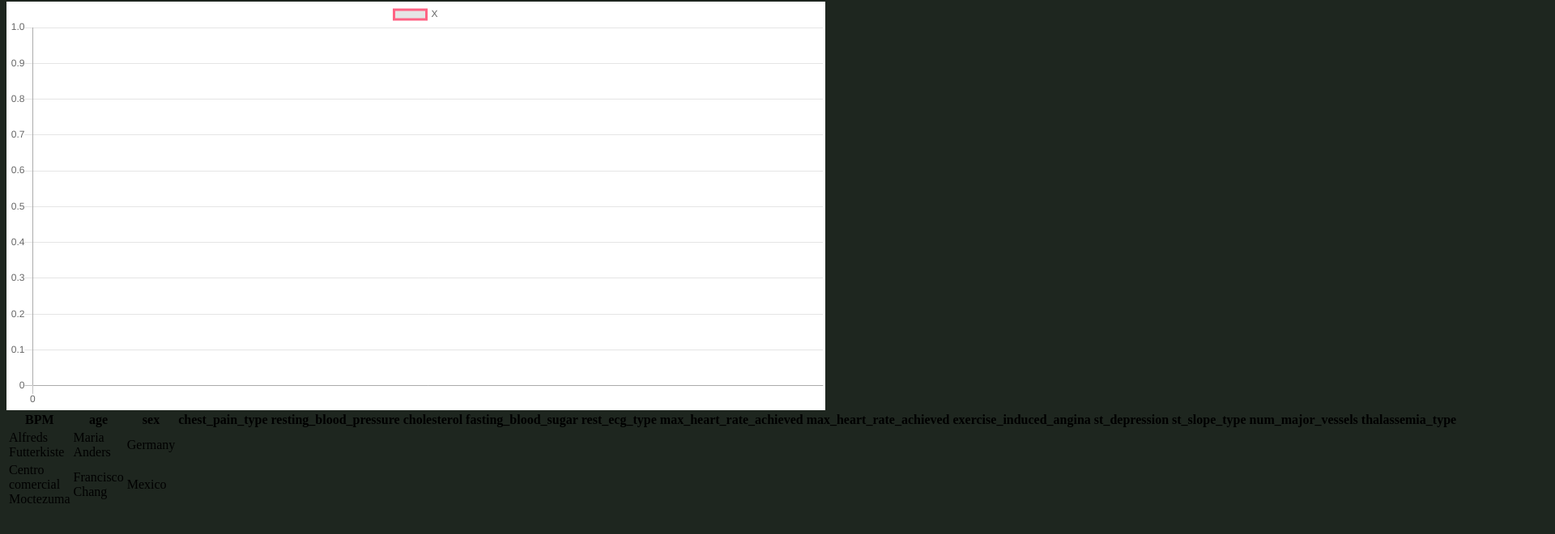
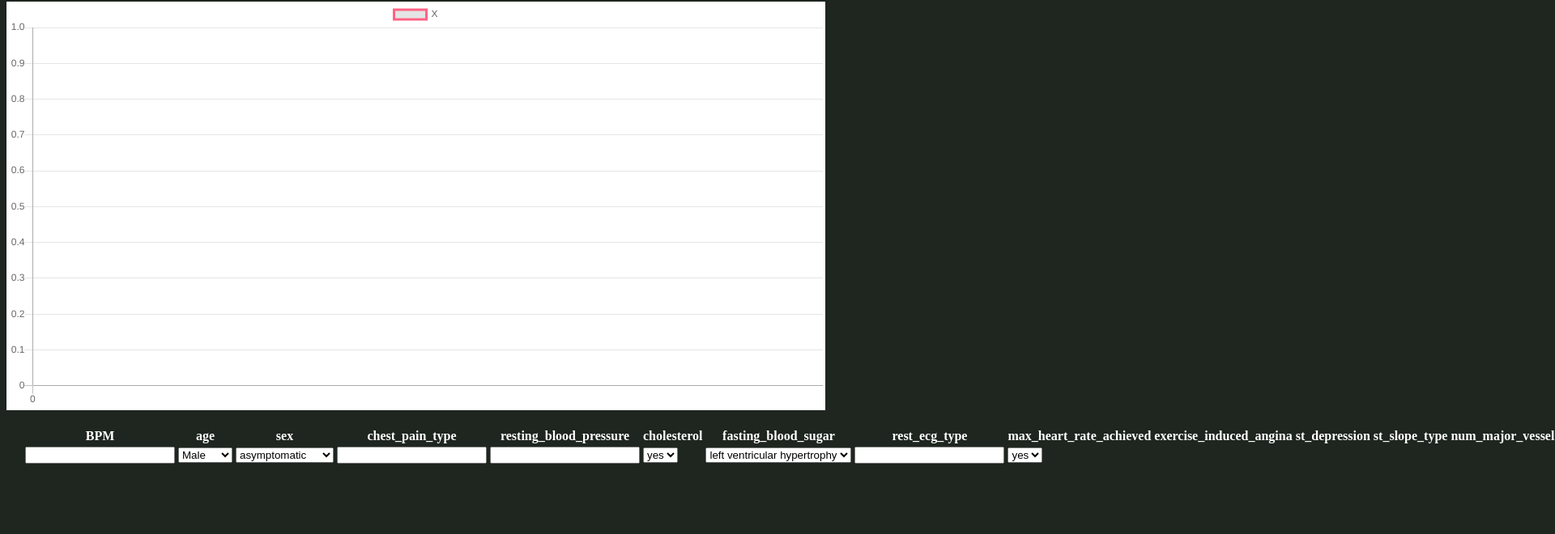
Before and after one commit to Jonathan1599/NN-DL-Backend, a website: page public/station_goa.html in a window 1280 px wide. Shown: the part 78-738 px from the top of the page at 81% size, 1920 px wide, since content can reach past the window. Drawn offline with nearby package versions, Linux system fonts and the light colour scheme; no server answers.

Commit message:
fix:table horizontal almost done

```diff
--- a/public/station.css
+++ b/public/station.css
@@ -6,3 +6,15 @@ body{
     background-color: white;
     width: 80%;
 }
+
+#ip_table{
+    padding : 20px;
+}
+
+.tbl{
+    color: white;
+}
+
+.text{
+
+}
--- a/public/station_goa.html
+++ b/public/station_goa.html
@@ -1,47 +1,76 @@
 <!DOCTYPE html>
 <html lang="en">
+
 <head>
   <meta charset="UTF-8">
   <script src="https://cdn.jsdelivr.net/npm/chart.js@2.9.3/dist/Chart.min.js"></script>
-    <script src="https://cdn.socket.io/3.1.3/socket.io.min.js" integrity="sha384-cPwlPLvBTa3sKAgddT6krw0cJat7egBga3DJepJyrLl4Q9/5WLra3rrnMcyTyOnh" crossorigin="anonymous"></script>
+  <script src="https://cdn.socket.io/3.1.3/socket.io.min.js"
+    integrity="sha384-cPwlPLvBTa3sKAgddT6krw0cJat7egBga3DJepJyrLl4Q9/5WLra3rrnMcyTyOnh"
+    crossorigin="anonymous"></script>
   <script src="/station_goa_script.js" defer></script>
   <title>NN-DL-Test</title>
   <link rel="stylesheet" href="/station.css">
 </head>
+
 <body>
   <h1> Waveform test </h1>
-      <div id = "graph">
-        <canvas id="myChart" style =  "width : 50 ; height : 50"></canvas>
+  <div id="graph">
+    <canvas id="myChart" style="width : 50 ; height : 50"></canvas>
   </div>
-      <div>
+  <div id="ip_table">
     <table>
       <tr>
-            <th>BPM</th>
-            <th>age</th>
-            <th>sex</th>
-            <th>chest_pain_type</th>
-            <th>resting_blood_pressure</th>
-            <th>cholesterol</th>
-            <th>fasting_blood_sugar</th>
-            <th>rest_ecg_type</th>
-            <th>max_heart_rate_achieved</th>
-            <th>max_heart_rate_achieved</th>
-            <th>exercise_induced_angina</th>
-            <th>st_depression</th>
-            <th>st_slope_type</th>
-            <th>num_major_vessels</th>
-            <th>thalassemia_type</th>
+        <th class="tbl">BPM</th>
+        <th class="tbl">age</th>
+        <th class="tbl">sex</th>
+        <th class="tbl">chest_pain_type</th>
+        <th class="tbl">resting_blood_pressure</th>
+        <th class="tbl">cholesterol</th>
+        <th class="tbl">fasting_blood_sugar</th>
+        <th class="tbl">rest_ecg_type</th>
+        <th class="tbl">max_heart_rate_achieved</th>
+        <th class="tbl">exercise_induced_angina</th>
+        <th class="tbl">st_depression</th>
+        <th class="tbl">st_slope_type</th>
+        <th class="tbl">num_major_vessels</th>
+        <th class="tbl">thalassemia_type</th>
       </tr>
       <tr>
-            <td>Alfreds Futterkiste</td>
-            <td>Maria Anders</td>
-            <td>Germany</td>
+
+        <td><input type="text"></td>
+        <td><select name="gender" id="gender">
+            <option>Male</option>
+            <option>Female</option>
+          </select>
+        </td>
+        <td><select name="gender" id="gender">
+            <option>asymptomatic</option>
+            <option>atypical angina</option>
+            <option>non-anginal pain</option>
+            <option>typical angina</option>
+          </select>
+        </td>
+        <td><input type="text"></td>
+        <td><input type="text" class="cholesterol"></td>
+        <td><select name="gender" id="gender">
+            <option>yes</option>
+            <option>no</option>
+          </select>
+        </td>
+        <td><select name="rest_ecg_type" id="rest_ecg_type">
+            <option>left ventricular hypertrophy</option>
+            <option>normal</option>
+            <option>ST-T wave abnormality</option>
+          </select>
+        </td>
+        <td><input type="text" class="max_heart_rate_achieved"></td>
+        <td><select name="exercise_induced_angina" id="exercise_induced_angina">
+            <option>yes</option>
+            <option>no</option>
+          </select>
+        </td>
       </tr>
-          <tr>
-            <td>Centro comercial Moctezuma</td>
-            <td>Francisco Chang</td>
-            <td>Mexico</td>
-          </tr>
+
     </table>
   </div>
 </body>
```
Lines whose indentation alone changed are shown as unchanged.
